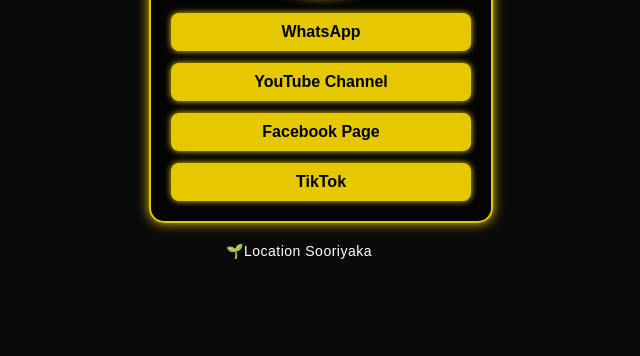
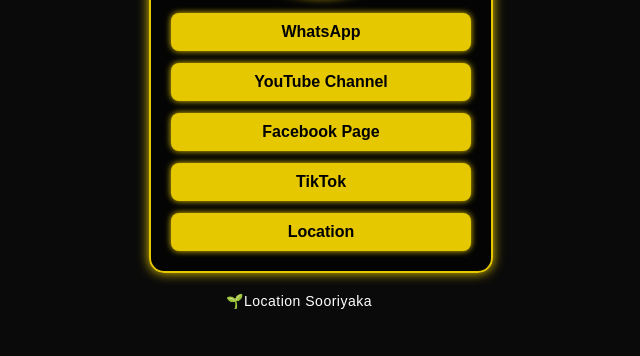
Before and after one commit to HESHANxMD/MR-PRBUDDHA-VIILA, a plain HTML site: page index.html in a window 1280 px wide. Shown: the part 269-625 px from the top of the page, without its empty margins (319-959 px from the left). Drawn offline with Linux system fonts and the light colour scheme.

Commit message:
Update index.html

```diff
--- a/index.html
+++ b/index.html
@@ -158,6 +158,7 @@
       <a href="https://youtube.com/@singharajaresidencevilla?si=V8jld0X4BaF4M7PN" class="btn">YouTube Channel</a>
       <a href="https://www.facebook.com/share/1A6ag2qXH3/" class="btn">Facebook Page</a>
       <a href="https://www.tiktok.com/@singharaja.villa?_r=1&_t=ZS-91S3SyLkW6q" class="btn">TikTok</a>
+      <a href="https://maps.app.goo.gl/EzgRGzqzYS7tVvXv7" class="btn">Location</a>
     </div>
 
   </div>
```
